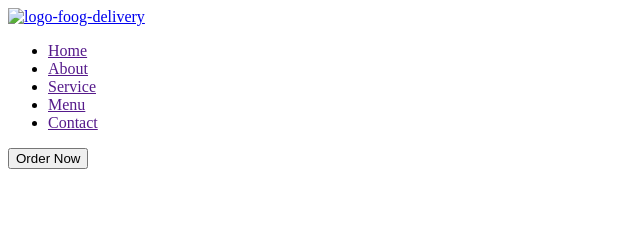
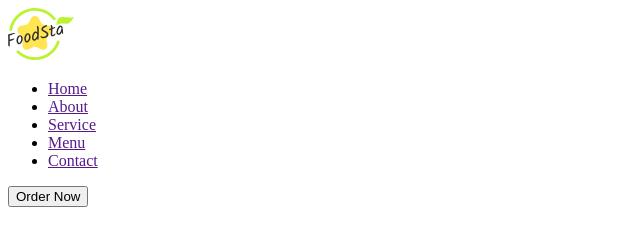
Before and after one commit to IgorMushk/food-delivery, a plain HTML site: page index.html in a window 1280 px wide. Shown: the whole page, without its empty margins (0-640 px from the left). Drawn offline with Linux system fonts and the light colour scheme; the site is published under a folder, as on GitHub Pages, so addresses that start at the root find nothing.

Commit message:
Update url on the logo.svg

```diff
--- a/index.html
+++ b/index.html
@@ -8,7 +8,7 @@
 </head>
 <body>
    <header>
-    <a href="./index.html"><img src="/images/logo.svg" alt="logo-foog-delivery"></a>
+    <a href="./index.html"><img src="./images/logo.svg" alt="logo-foog-delivery"></a>
 
     <nav>
         <ul>
```
